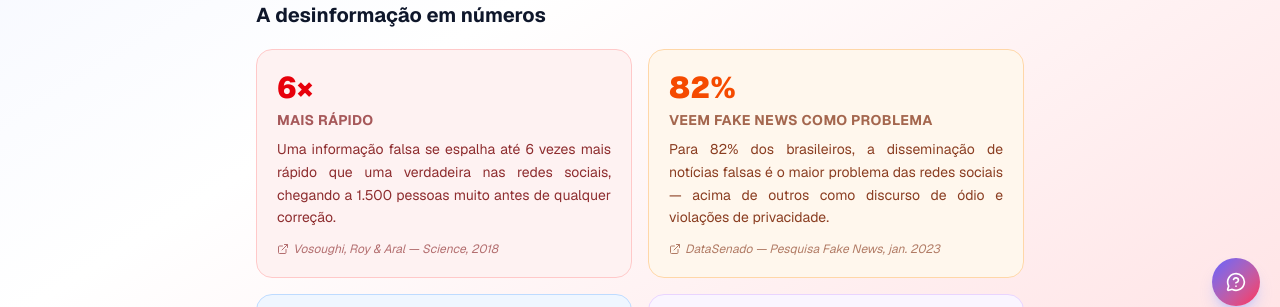
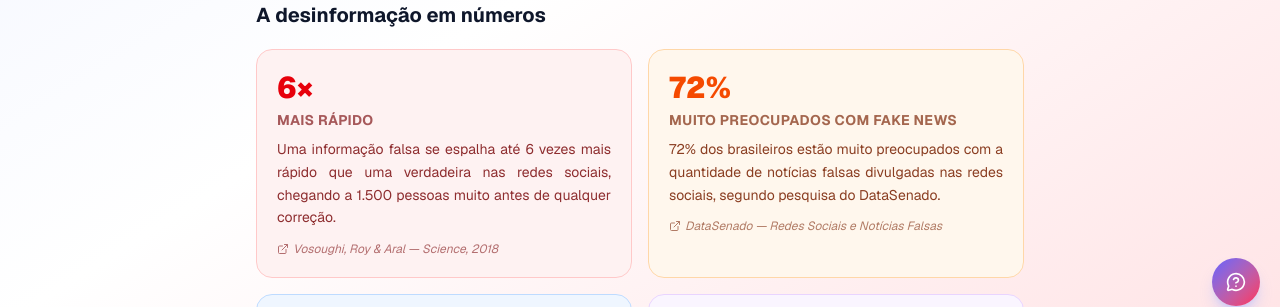
Before and after one commit to Clarice-Cunha/lupa, a Next.js app in the folder frontend/: page /pesquisa in a window 1280 px wide. Shown: the part 474-781 px from the top of the page. Built offline with nearby package versions, Linux system fonts and the light colour scheme; no server answers.

Commit message:
fix: corrigir estatística do DataSenado de 82% para 72% no card de pesquisa

```diff
--- a/frontend/app/pesquisa/page.tsx
+++ b/frontend/app/pesquisa/page.tsx
@@ -25,11 +25,11 @@ const NUMEROS = [
     corDestaque: "text-red-600",
   },
   {
-    destaque: "82%",
-    rotulo: "veem fake news como problema",
+    destaque: "72%",
+    rotulo: "muito preocupados com fake news",
     texto:
-      "Para 82% dos brasileiros, a disseminação de notícias falsas é o maior problema das redes sociais — acima de outros como discurso de ódio e violações de privacidade.",
-    fonte: "DataSenado — Pesquisa Fake News, jan. 2023",
+      "72% dos brasileiros estão muito preocupados com a quantidade de notícias falsas divulgadas nas redes sociais, segundo pesquisa do DataSenado.",
+    fonte: "DataSenado — Redes Sociais e Notícias Falsas",
     url: "https://www12.senado.leg.br/institucional/datasenado/materias/pesquisas/redes-sociais-e-noticias-falsas",
     cor: "border-orange-200 bg-orange-50 text-orange-900",
     corDestaque: "text-orange-600",
```
